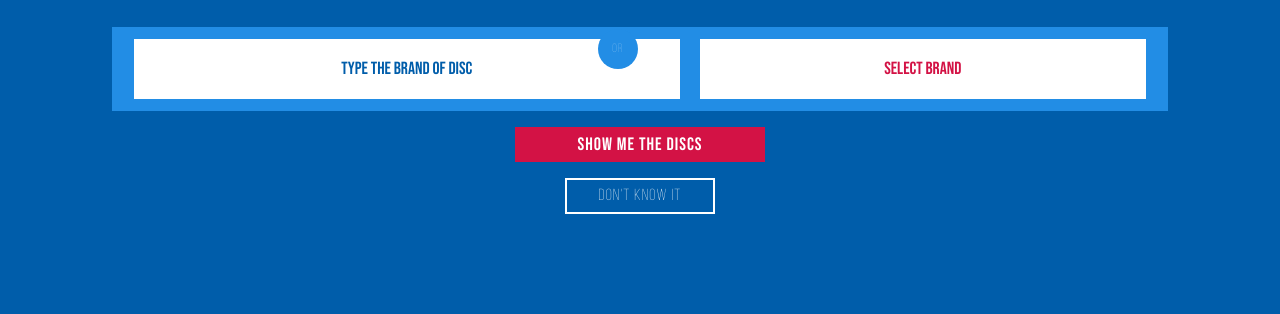
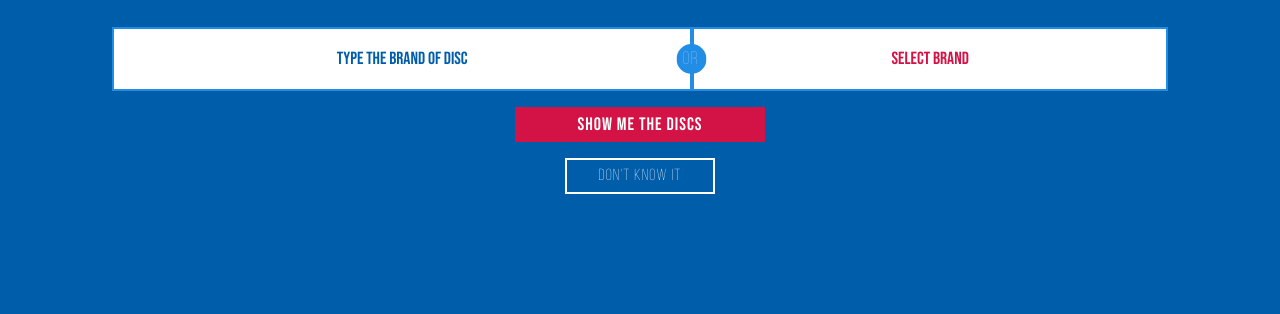
Before and after one commit to cdeck95/Demo-Disc-Rescue-Network, a plain HTML site: page rescueFlowStep4.html in a window 1280 px wide. Shown: the part 379-693 px from the top of the page. Drawn offline with Linux system fonts and the light colour scheme.

Commit message:
page 4 layout changes

```diff
--- a/rescueFlowStep4.html
+++ b/rescueFlowStep4.html
@@ -167,8 +167,8 @@
   margin: auto;
   padding: 1%;
   position: absolute;
-  left: calc(55%); /* Adjust based on circle size */
-  top: calc(50%); /* Adjust based on circle size */
+  left: calc(55%);
+  top: calc(50%);
   transform: translate(-55%, -50%);
   z-index: 1;
 }
@@ -193,19 +193,21 @@
 @media (min-width: 768px) {
   .input-dropdown-wrapper {
     font-size: 16px; /* Larger base font size for larger devices */
-    padding: 10px; /* Larger padding for larger devices */
+    padding: 0px; /* Larger padding for larger devices */
   }
 
-  .input-dropdown-wrapper input,
+  /* .input-dropdown-wrapper input,
   .input-dropdown-wrapper select {
-    margin: 0 10px; /* Larger margin for larger devices */
-  }
+    margin: 0 10px;
+  } */
 
   .input-dropdown-wrapper .circle-or {
-    width: 40px; /* Larger circle size for larger devices */
-    height: 40px;
-    left: calc(50% - 20px); /* Adjust based on circle size */
-    top: calc(50% - 20px); /* Adjust based on circle size */
+    width: 30px;
+    height: 30px;
+    font-size: 18px;
+    left: calc(55%);
+    top: calc(50%);
+    transform: translate(-55%, -50%);
   }
 }
 
```
